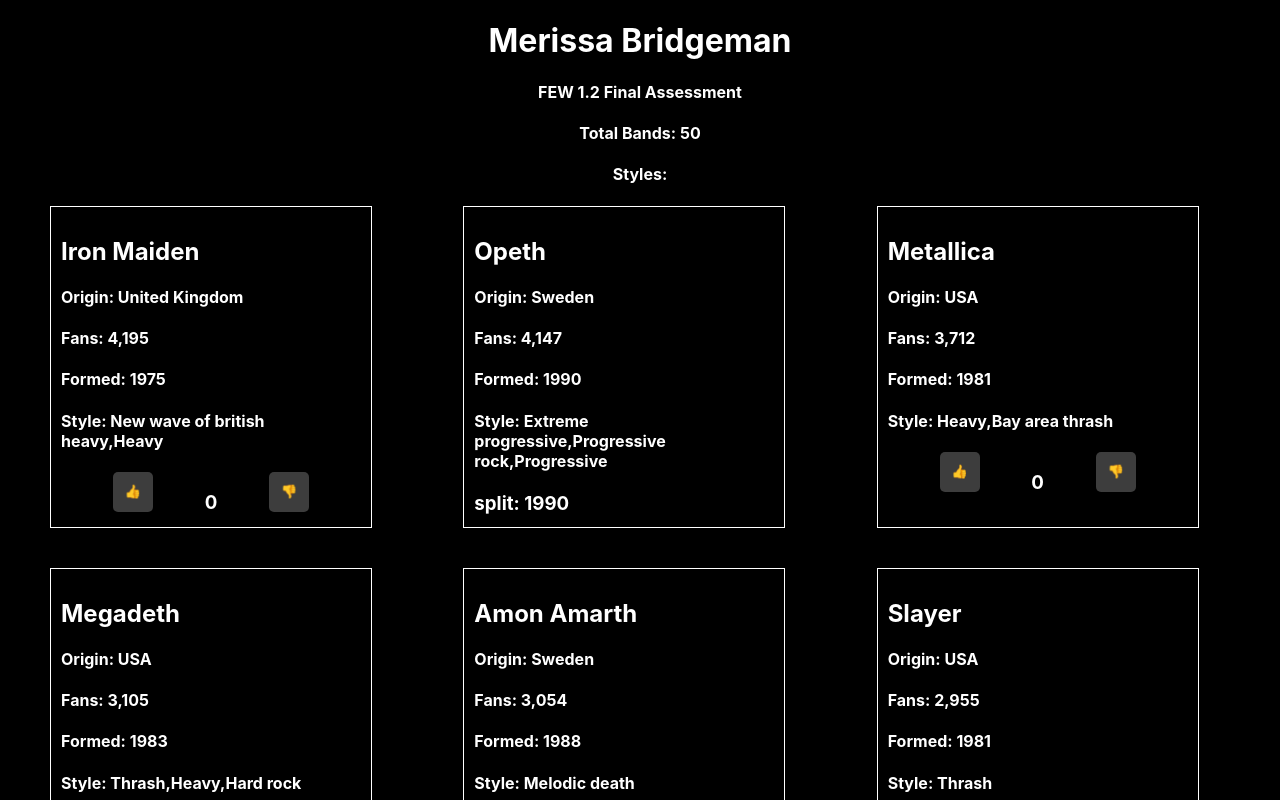
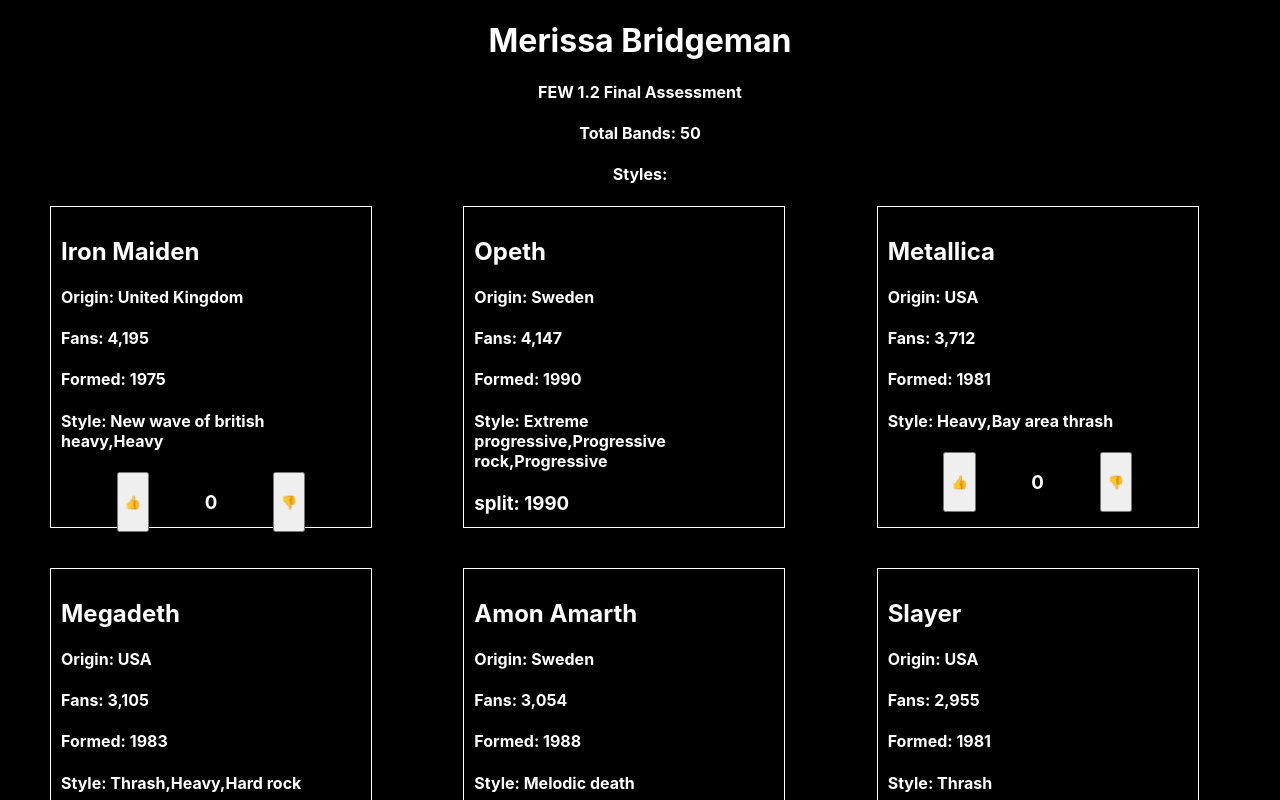
Before and after one commit to merissab44/JSFinal, a React (Create React App) app: page / in a window 1280 px wide. Shown: the top 800 px of the page. Built offline with nearby package versions, Linux system fonts and the light colour scheme.

Commit message:
completed challenges

```diff
--- a/src/components/Band.css
+++ b/src/components/Band.css
@@ -10,10 +10,3 @@
     display: flex;
     justify-content: space-evenly;
 }
-button{
-    width: 40px;
-    height: 40px;
-    background-color: #3d3d3d;
-    border: none;
-    border-radius: 5px;
-}
--- a/src/components/MetalMeta.js
+++ b/src/components/MetalMeta.js
@@ -4,9 +4,6 @@
 import './MetalMeta.css';
 
 function MetalMeta(props) {
-    // get the length of bands
-    // map each band to a Band component
-    // return the Band components
     const bands = data.map((band, i) => {
         return <Band key={i} {...band} />
     })
```
